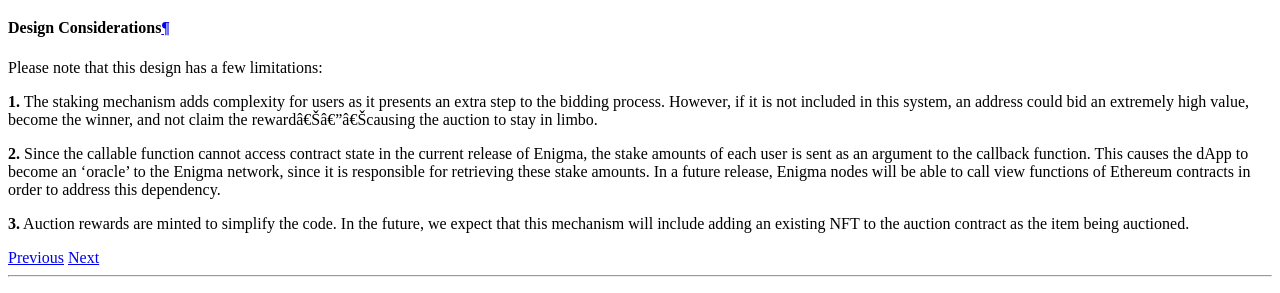
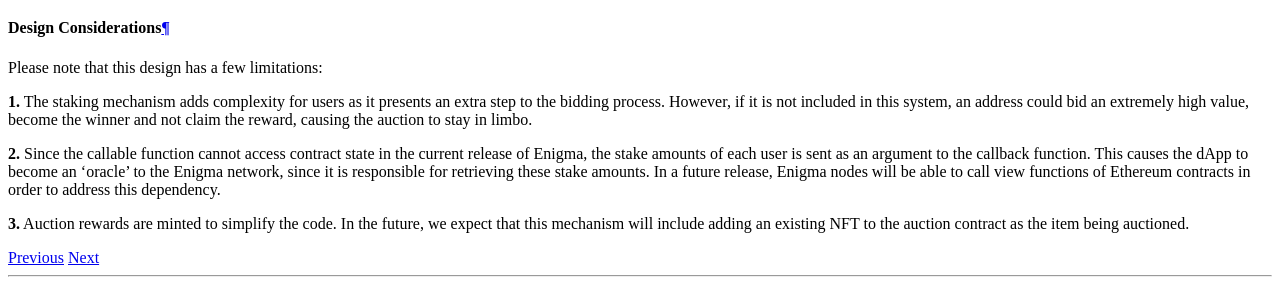
Before and after one commit to scrtlabs/protocol, a Sphinx documentation site: the page built from docs/source/SecretContracts.rst, in a window 1280 px wide and 900 px high, scrolled down 6030 px. Shown: the part 547-840 px from the top of the window. Built offline with Sphinx 7.4.7 and the Read the Docs theme 2.0.0, drawn with Linux system fonts in a browser that asks for light colours.

Commit message:
Small unicode fixes

```diff
--- a/docs/source/SecretContracts.rst
+++ b/docs/source/SecretContracts.rst
@@ -429,7 +429,7 @@ Please note that this design has a few limitations:
 
 **1.** The staking mechanism adds complexity for users as it presents an extra step to the
 bidding process. However, if it is not included in this system, an address could bid an
-extremely high value, become the winner, and not claim the rewardâ€Šâ€”â€Šcausing the auction to
+extremely high value, become the winner and not claim the reward, causing the auction to
 stay in limbo.
 
 **2.** Since the callable function cannot access contract state in the current release of
```
